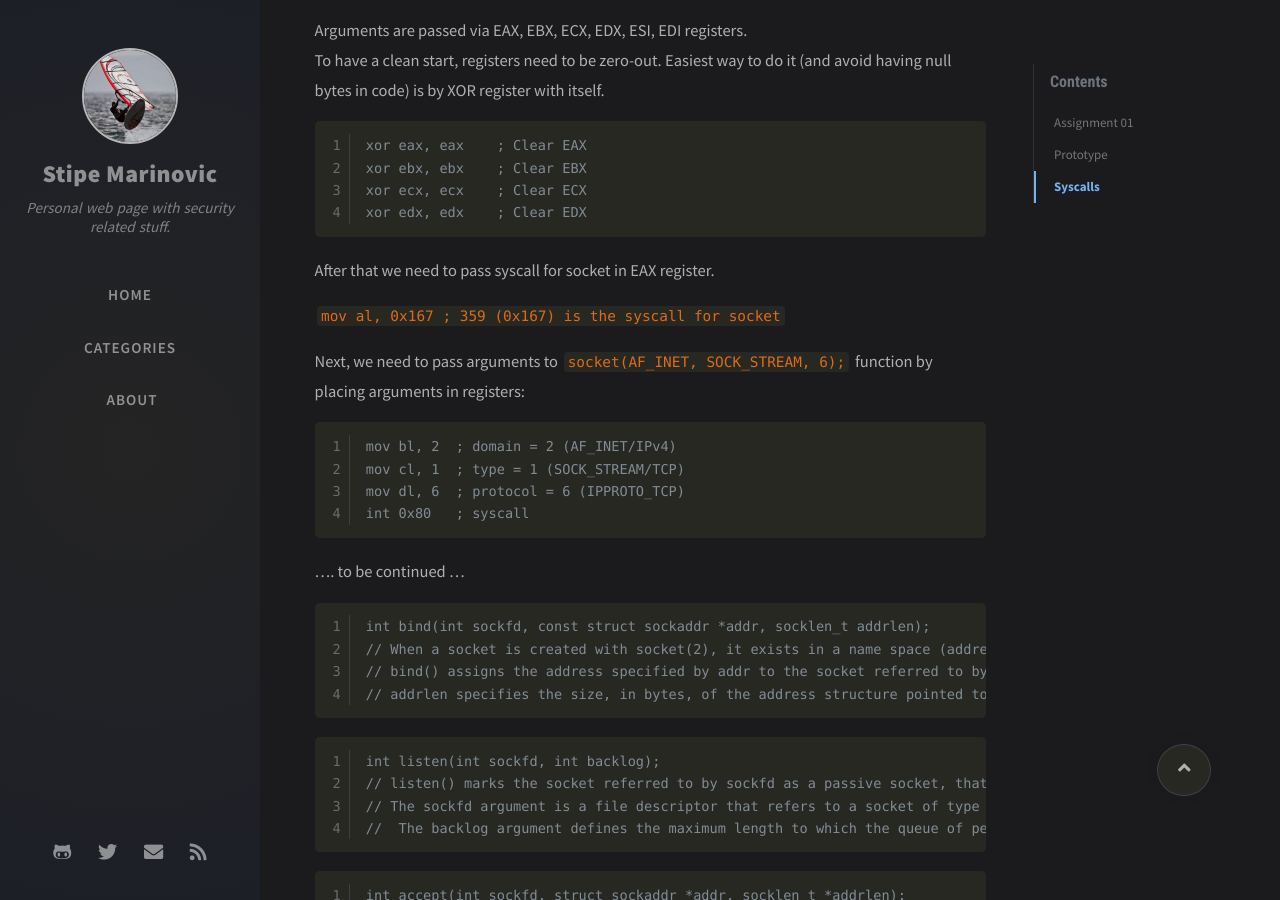
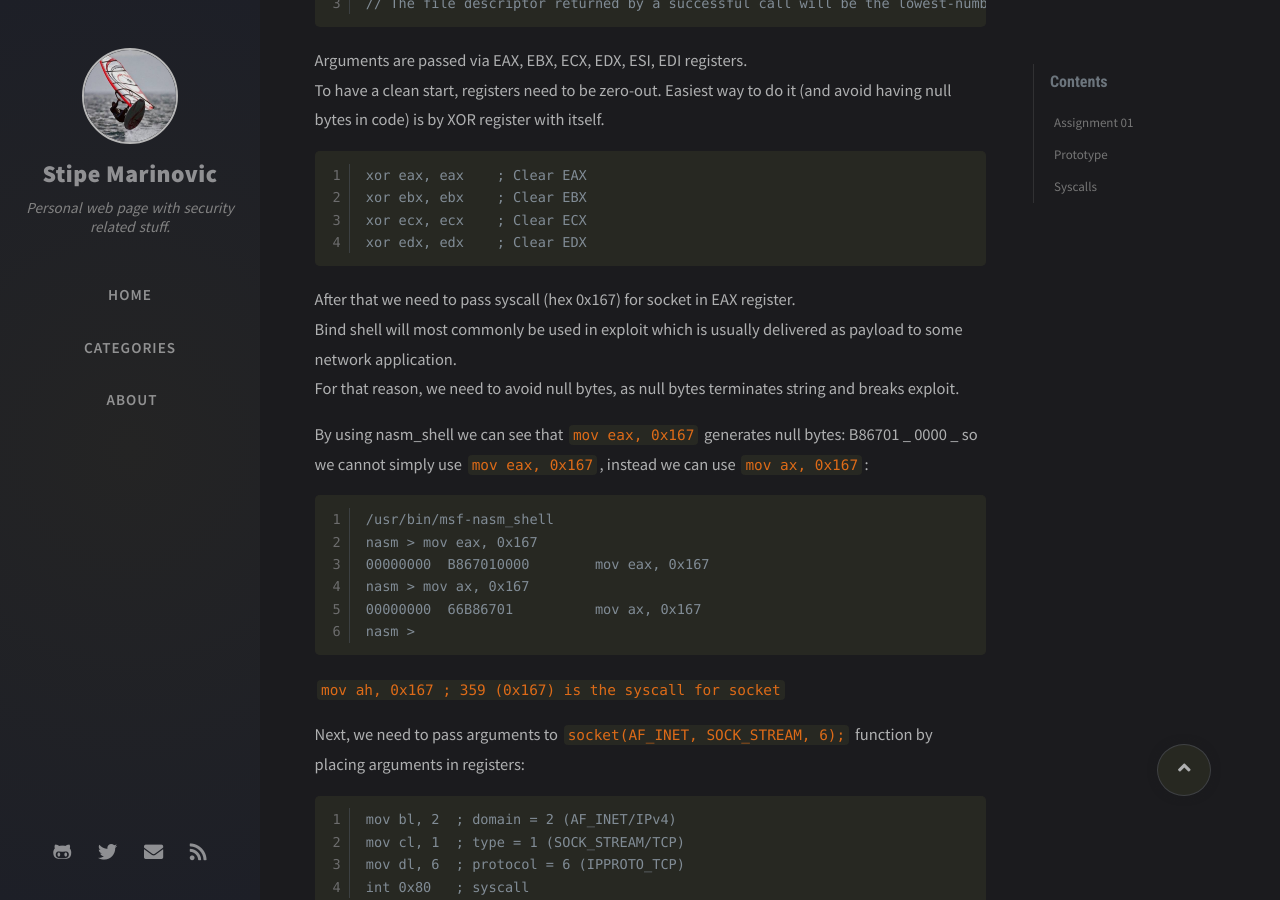
Before and after one commit to smarinovic/smarinovic.github.io, a Jekyll site: the page built from _posts/2020-05-17-SLAE-exam-assessment-01.md, in a window 1280 px wide and 900 px high, scrolled down 2467 px. Built offline with Jekyll 4.4.1, drawn with Linux system fonts in a browser that asks for light colours; nearby versions of some CDN libraries; comment, search, counter and statistics services are not loaded; some of the changed text lies outside the part shown.

Commit message:
Updates syscalls

````diff
--- a/_posts/2020-05-17-SLAE-exam-assessment-01.md
+++ b/_posts/2020-05-17-SLAE-exam-assessment-01.md
@@ -65,7 +65,7 @@
 }
 ```
 
-Compiled and run, we can confirm that bind shell is working.
+When application is compiled and run, we can confirm with netstat and netcat that application is indeed listening at port 4000 and provides shell to who ever connects to listening port.
 ![bind shell](https://smarinovic.github.io/assets/img/slae_00001.png)
 
 
@@ -112,9 +112,22 @@
 xor edx, edx    ; Clear EDX
 ```
 
-After that we need to pass syscall for socket in EAX register.
+After that we need to pass syscall (hex 0x167) for socket in EAX register.
+Bind shell will most commonly be used in exploit which is usually delivered as payload to some network application.
+For that reason, we need to avoid null bytes, as null bytes terminates string and breaks exploit.
 
-```mov al, 0x167 ; 359 (0x167) is the syscall for socket ```
+By using nasm_shell we can see that ```mov eax, 0x167``` generates null bytes: B86701 _ 0000 _ so we cannot simply use ```mov eax, 0x167```, instead we can use ```mov ax, 0x167```:
+```
+/usr/bin/msf-nasm_shell
+nasm > mov eax, 0x167
+00000000  B867010000        mov eax, 0x167
+nasm > mov ax, 0x167
+00000000  66B86701          mov ax, 0x167
+nasm >
+```
+
+
+```mov ah, 0x167 ; 359 (0x167) is the syscall for socket ```
 
 Next, we need to pass arguments to ```socket(AF_INET, SOCK_STREAM, 6);``` function by placing arguments in registers:
 
````
Also changed, not shown: other parts of _posts/2020-05-17-SLAE-exam-assessment-01.md (+2 -2 lines).
